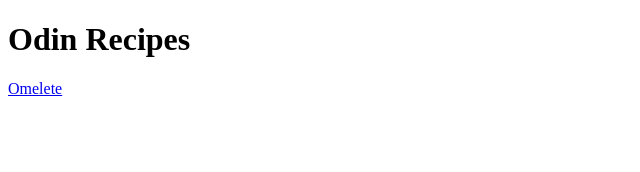
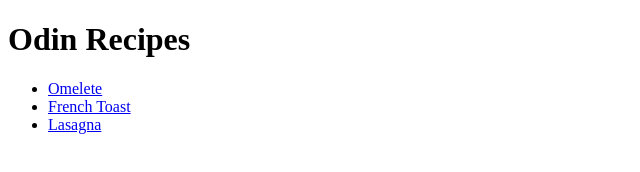
Before and after one commit to aviralgupta393/odin-recipes, a plain HTML site: page index.html in a window 1280 px wide. Shown: the whole page, without its empty margins (0-640 px from the left). Drawn offline with Linux system fonts and the light colour scheme.

Commit message:
Add 2 more recipes

```diff
--- a/index.html
+++ b/index.html
@@ -6,6 +6,10 @@
 </head>
 <body>
     <h1>Odin Recipes</h1>
-    <a href="./recipes/omelet.html" target="_blank" rel="noreferrer noopener">Omelete</a>
+    <ul>
+        <li><a href="./recipes/omelet.html" target="_blank" rel="noreferrer noopener">Omelete</a></li>
+        <li><a href="./recipes/french_toast.html" target="_blank" rel="noreferrer noopener">French Toast</a></li>
+        <li><a href="./recipes/lasagna.html" target="_blank" rel="noopener noreferrer">Lasagna</a></li>
+    </ul>
 </body>
 </html>
```
